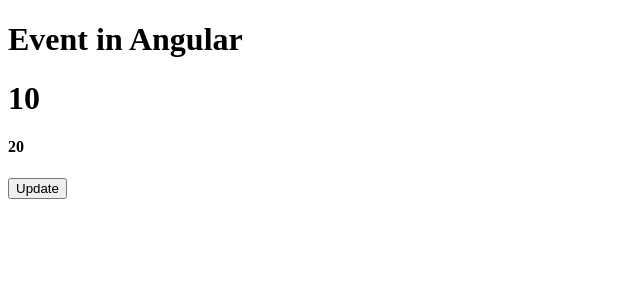
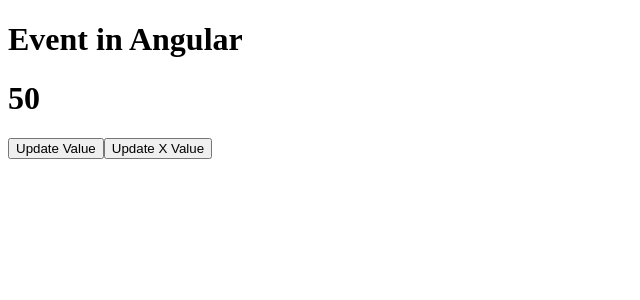
Before and after one commit to yashkhandelwal401/angular-practise, an Angular app: page / in a window 1280 px wide. Shown: the top 300 px of the page, without its empty margins (0-640 px from the left). Built offline with nearby package versions, Linux system fonts and the light colour scheme.

Commit message:
Tutorial 21 - Computed Signals

```diff
--- a/src/app/app.html
+++ b/src/app/app.html
@@ -1,7 +1,7 @@
 <h1> Event in Angular</h1>
 
-<h1> {{data()}}</h1>
+<h1> {{ z() }} </h1>
 
-<h4> {{count() }} </h4>
+<button (click) = "updateValue()"> Update Value </button>
 
-<button (click) = "updateValue()"> Update </button>
+<button (click) = "updateXValue()"> Update X Value </button>
--- a/src/app/app.ts
+++ b/src/app/app.ts
@@ -1,4 +1,4 @@
-import { Component, computed, Signal, signal, WritableSignal} from '@angular/core';
+import { Component, computed , signal } from '@angular/core';
 import { RouterOutlet } from '@angular/router';
 
 @Component({
@@ -9,12 +9,16 @@
 })
 
 export class App {
-  // data = signal<number | string > (10)
-  data:WritableSignal<number> = signal(10)
-  count : Signal <number> = computed(()=>20)
+  x = signal(20);
+  y = signal(30);
+  z = computed(()=> this.x() + this.y())
 
-  updateValue(){
-    // this.data.set(true)
-    this.data.update(val=> val+1)
-  }
+updateValue(){
+    console.log(this.z());
+    this.x.set(100);
+    console.log(this.z());
 }
+updateXValue(){
+  this.x.set(1000);
+}
+}
```
